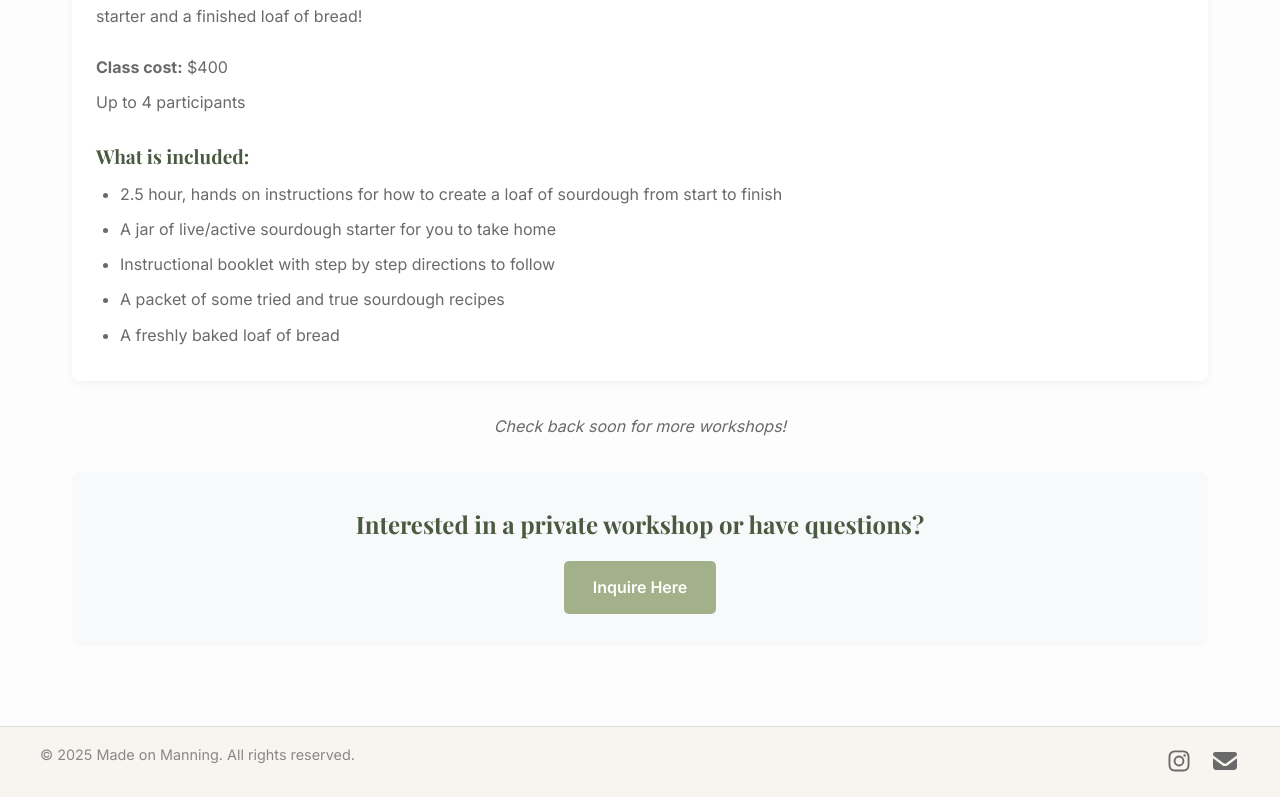
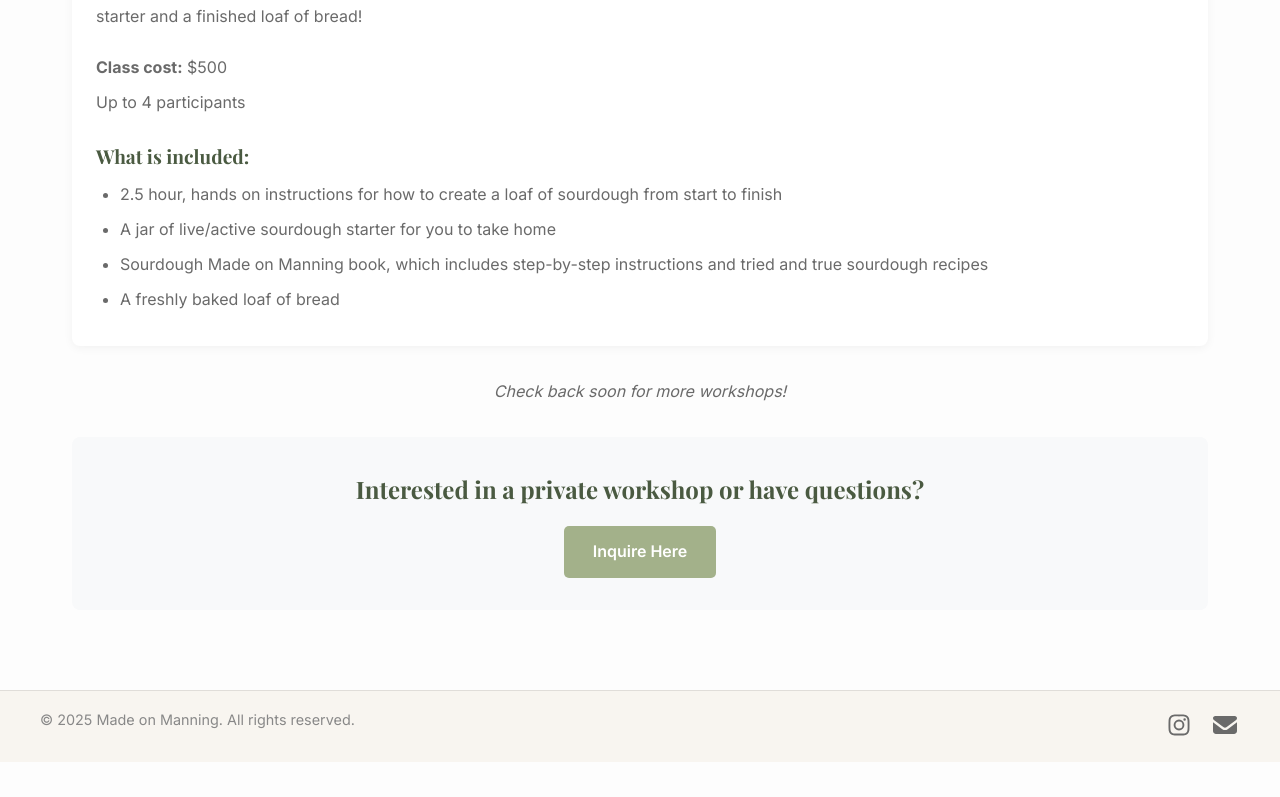
Before and after one commit to madeonmanning/madeonmanning.github.io, a Next.js app: page /workshops in a window 1280 px wide. Shown: the part 884-1681 px from the top of the page. After the commit the page ends 1646 px from the top, so only its background shows below. Built offline with nearby package versions, Linux system fonts and the light colour scheme; a web font is replaced by a local one.

Commit message:
update price and description for sourdough workshop

```diff
--- a/app/workshops/page.jsx
+++ b/app/workshops/page.jsx
@@ -19,13 +19,12 @@ function Workshops() {
       ],
       title: 'Sourdough Workshop',
       description: 'Now offering in-person, hands-on, beginner sourdough classes taught at my home in Woodbury, Minnesota. You can look forward to a fun and casual 2.5 hour workshop that will teach you how to feed, use, and maintain a sourdough starter in an approachable way. Then we will walk through the 4 basic steps for making sourdough bread; stretch + folds, shaping, scoring, and baking. You\'ll take home your own personal starter and a finished loaf of bread!',
-      cost: '$400',
+      cost: '$500',
       participants: 'Up to 4 participants',
       includes: [
         '2.5 hour, hands on instructions for how to create a loaf of sourdough from start to finish',
         'A jar of live/active sourdough starter for you to take home',
-        'Instructional booklet with step by step directions to follow',
-        'A packet of some tried and true sourdough recipes',
+        'Sourdough Made on Manning book, which includes step-by-step instructions and tried and true sourdough recipes',
         'A freshly baked loaf of bread'
       ]
     }
```
